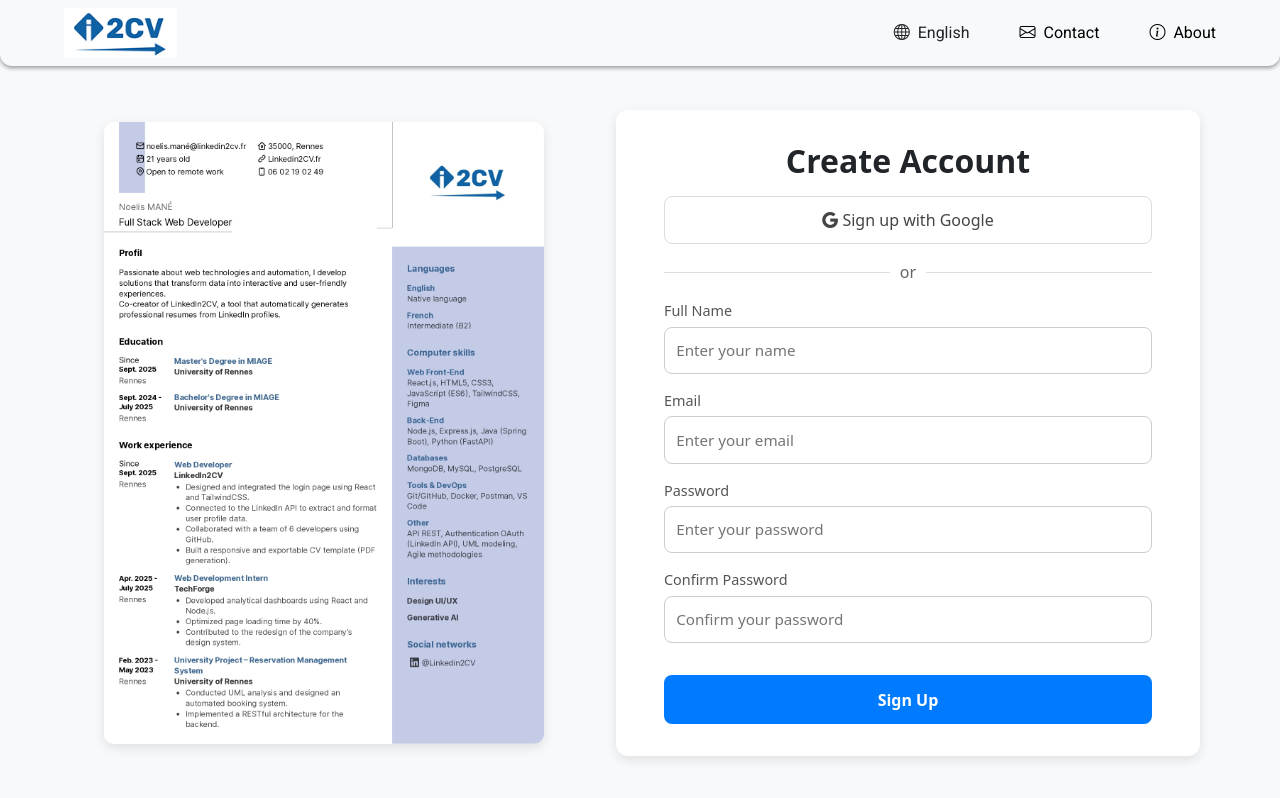
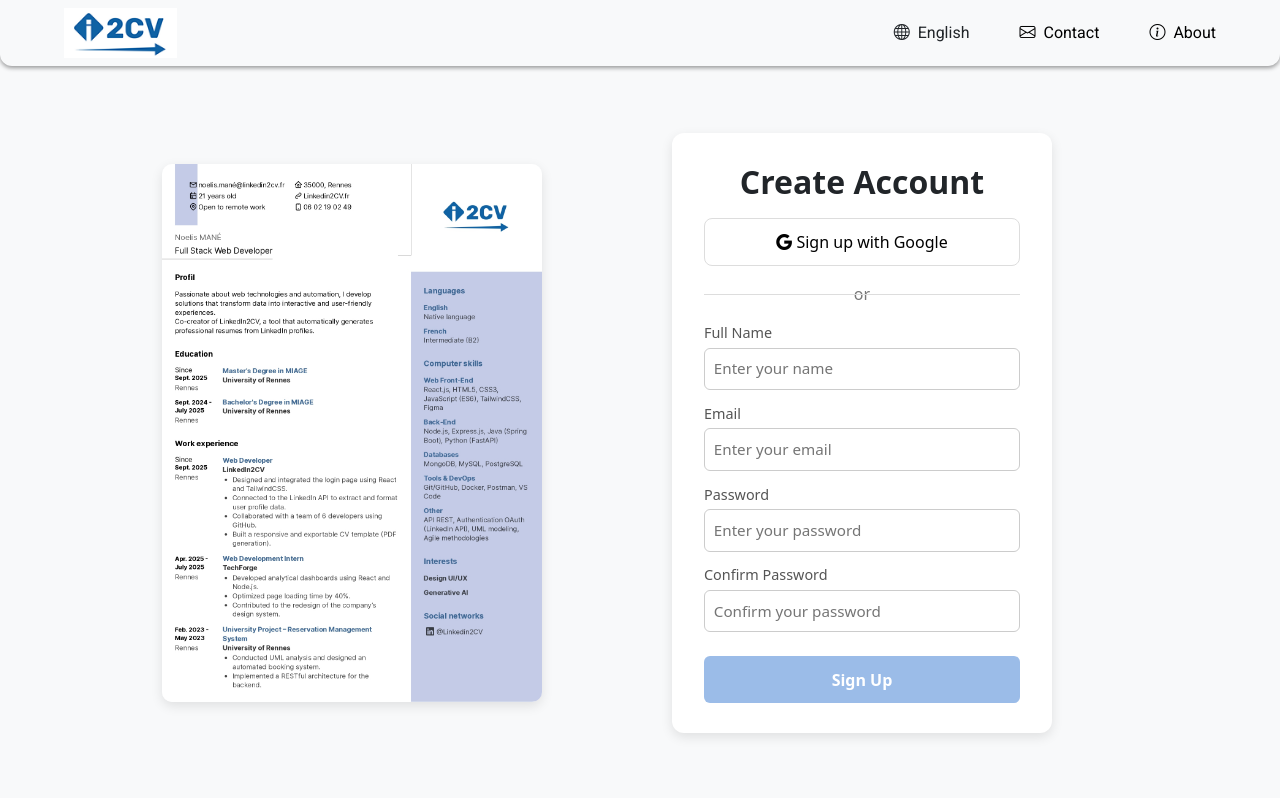
Before and after one commit to Projet-PDL/Frontend, a Vue app: page /register in a window 1280 px wide. Built offline with nearby package versions, Linux system fonts and the light colour scheme; the HTML template or start-up script is replaced by a standard one.

Commit message:
implementation des pages login,creation compte et forgot-password

```diff
--- a/src/router/index.ts
+++ b/src/router/index.ts
@@ -24,6 +24,13 @@ const router = createRouter({
       component: () => import('../views/Login.vue'),
     },
 
+     {
+
+      path: "/forgotpassword",
+      name: "forgotpassword",
+      component: () => import("../views/ForgotPassword.vue")
+    },
+
     {
       path: '/register',
       name: 'Register',
--- /dev/null
+++ b/src/views/ForgotPassword.vue
@@ -0,0 +1,117 @@
+<script setup lang="ts">
+import { RouterLink } from 'vue-router'
+</script>
+
+<template>
+  <div class="forgot-page">
+
+    <div class="forgot-box">
+      <button class="close-btn" @click="$router.push('/login')">
+        ✕
+      </button>
+
+      <h2>Mot de passe oublié ?</h2>
+      <p class="subtitle">
+        Merci de saisir l'adresse e-mail que vous avez utilisée lors de l'inscription
+      </p>
+
+      <form class="forgot-form">
+
+        <label>Adresse e-mail</label>
+        <input type="email" placeholder="moneemail@adresse.fr" />
+
+        <button class="reset-btn">
+          Obtenir un nouveau mot de passe
+        </button>
+
+      </form>
+    </div>
+
+  </div>
+</template>
+
+<style scoped>
+.forgot-page {
+  display: flex;
+  justify-content: center;
+  align-items: center;
+  background: rgba(0,0,0,0.25);
+  backdrop-filter: blur(4px);
+  height: 100vh;
+  padding: 1rem;
+}
+
+.forgot-box {
+  position: relative;
+  width: 450px;
+  background: #fff;
+  padding: 2rem;
+  border-radius: 16px;
+  box-shadow: 0 8px 35px rgba(0,0,0,0.12);
+}
+
+.close-btn {
+  position: absolute;
+  top: 16px;
+  left: 16px;
+  border: none;
+  background: transparent;
+  font-size: 1.1rem;
+  cursor: pointer;
+  color: #333;
+}
+
+h2 {
+  text-align: center;
+  font-weight: 700;
+  font-size: 1.7rem;
+  margin-bottom: .3rem;
+  color: #002a5e;
+}
+
+.subtitle {
+  text-align: center;
+  font-size: .95rem;
+  color: #555;
+  margin-bottom: 1.5rem;
+}
+
+.forgot-form {
+  display: flex;
+  flex-direction: column;
+  gap: 1rem;
+}
+
+label {
+  font-size: .9rem;
+  font-weight: 600;
+  color: #444;
+}
+
+input {
+  padding: .8rem;
+  border-radius: 8px;
+  border: 1px solid #ccc;
+  font-size: .95rem;
+}
+
+input:focus {
+  border-color: #007bff;
+}
+
+.reset-btn {
+  margin-top: .6rem;
+  background: #0056b3;
+  color: #fff;
+  border: none;
+  border-radius: 30px;
+  padding: .85rem;
+  font-weight: 600;
+  cursor: pointer;
+  font-size: .95rem;
+}
+
+.reset-btn:hover {
+  background: #003f8a;
+}
+</style>
--- a/src/views/Login.vue
+++ b/src/views/Login.vue
@@ -1,5 +1,5 @@
 <script setup lang="ts">
-import NavbarLogin from '../components/NavbarLogin.vue'
+
 import Footer from '../components/Footer.vue'
 </script>
 
@@ -40,7 +40,7 @@ import Footer from '../components/Footer.vue'
                 class="form-control"
                 placeholder="Enter your password"
               />
-              <a href="#" class="forgot-link">Forgot password?</a>
+             <RouterLink to="/forgotpassword" class="forgot-link">Forgot password?</RouterLink>
             </div>
 
             <div class="form-check">
@@ -179,4 +179,24 @@ label {
   max-width: 400px;
   width: 100%;
 }
+
+.forgot-link {
+  font-size: .9rem;
+  color: #0056b3;
+  cursor: pointer;
+}
+
+.text-primary {
+  font-size: .9rem;
+  color: #0056b3;
+  cursor: pointer;
+}
+.forgot-link:hover {
+  text-decoration: underline;
+}
+
+.text-primary:hover {
+  text-decoration: underline;
+}
+
 </style>
--- a/src/views/Register.vue
+++ b/src/views/Register.vue
@@ -1,54 +1,109 @@
 <script setup lang="ts">
-import NavbarLogin from '@/components/NavbarLogin.vue'
+import { ref, computed } from "vue";
+import NavbarLogin from "../components/NavbarLogin.vue";
+import Footer from "../components/Footer.vue";
+
+const name = ref("");
+const email = ref("");
+const password = ref("");
+const confirmPassword = ref("");
+
+const errors = ref({
+  name: "",
+  email: "",
+  password: "",
+  confirmPassword: ""
+});
+
+// Email RegEx simple
+const validateEmail = (val: string) =>
+  /\S+@\S+\.\S+/.test(val);
+
+
+// 🔐 Validation live
+const validateForm = () => {
+  errors.value.name = name.value.length < 3 ? "Minimum 3 characters" : "";
+  errors.value.email = !validateEmail(email.value) ? "Invalid email" : "";
+  errors.value.password = password.value.length < 6 ? "Min 6 characters" : "";
+  errors.value.confirmPassword = password.value !== confirmPassword.value
+    ? "Passwords do not match"
+    : "";
+};
+
+// ✅ Form complet validé ?
+const isFormValid = computed(() =>
+  !errors.value.name &&
+  !errors.value.email &&
+  !errors.value.password &&
+  !errors.value.confirmPassword &&
+  name.value &&
+  email.value &&
+  password.value &&
+  confirmPassword.value
+);
+
+const handleSignup = () => {
+  validateForm();
+  if (!isFormValid.value) return;
+
+  alert("✅ Account created successfully!");
+};
 </script>
+
 
 <template>
   <div class="register-page">
     <NavbarLogin />
 
     <div class="register-container">
-      <!-- Côté gauche : image du CV -->
+
+      <!-- CV Preview -->
       <div class="cv-preview">
+        <!-- Remplace l'image si besoin -->
         <img src="../assets/images/CV/CV_Login_EN.jpg" alt="CV_Login_EN" />
       </div>
 
-      <!-- Côté droit : formulaire d'inscription -->
+      <!-- Signup Form -->
       <div class="register-form-container">
         <h2>Create Account</h2>
 
-        <!-- Bouton Google -->
         <button class="google-btn">
           <i class="bi bi-google"></i> Sign up with Google
         </button>
 
-        <div class="divider">
-          <span>or</span>
-        </div>
+        <div class="divider"><span>or</span></div>
 
-        <form class="register-form">
+        <form class="register-form" @submit.prevent="handleSignup" @input="validateForm">
+
   <div class="form-group">
-            <label for="name">Full Name</label>
-            <input type="text" id="name" placeholder="Enter your name" />
+    <label>Full Name</label>
+    <input v-model="name" type="text" placeholder="Enter your name" />
+    <small v-if="errors.name" class="error">{{ errors.name }}</small>
   </div>
 
   <div class="form-group">
-            <label for="email">Email</label>
-            <input type="email" id="email" placeholder="Enter your email" />
+    <label>Email</label>
+    <input v-model="email" type="email" placeholder="Enter your email" />
+    <small v-if="errors.email" class="error">{{ errors.email }}</small>
   </div>
 
   <div class="form-group">
-            <label for="password">Password</label>
-            <input type="password" id="password" placeholder="Enter your password" />
+    <label>Password</label>
+    <input v-model="password" type="password" placeholder="Enter your password" />
+    <small v-if="errors.password" class="error">{{ errors.password }}</small>
   </div>
 
   <div class="form-group">
-            <label for="confirm">Confirm Password</label>
-            <input type="password" id="confirm" placeholder="Confirm your password" />
+    <label>Confirm Password</label>
+    <input v-model="confirmPassword" type="password" placeholder="Confirm your password" />
+    <small v-if="errors.confirmPassword" class="error">{{ errors.confirmPassword }}</small>
   </div>
 
-          <button type="submit" class="signup-btn">Sign Up</button>
+  <button class="signup-btn" :disabled="!isFormValid">Sign Up</button>
 </form>
+
       </div>
+
     </div>
   </div>
 </template>
@@ -61,15 +116,21 @@ import NavbarLogin from '@/components/NavbarLogin.vue'
   background-color: #f8f9fa;
 }
 
+/* MAIN LAYOUT */
 .register-container {
   display: flex;
   justify-content: center;
   align-items: center;
+  padding: 2rem 3rem; /* Réduit */
   flex: 1;
-  padding: 2rem 5rem;
-  gap: 3rem;
+  gap: 1rem; /* Réduit l'espace entre CV et form */
+  max-width: 1100px;
+  margin: 2 auto;
+
 }
 
+
+/* CV PREVIEW LEFT */
 .cv-preview {
   flex: 1;
   display: flex;
@@ -78,42 +139,43 @@ import NavbarLogin from '@/components/NavbarLogin.vue'
 }
 
 .cv-preview img {
-  width: 90%;
-  max-width: 450px;
+  width: 80%;
+  max-width: 380px;
   border-radius: 10px;
-  box-shadow: 0 4px 12px rgba(0, 0, 0, 0.1);
+  box-shadow: 0 4px 12px rgba(0,0,0,0.1);
 }
 
+/* FORM RIGHT */
 .register-form-container {
-  flex: 1;
-  background: #fff;
-  padding: 2rem 3rem;
+  width: 380px;
+  background: white;
+  padding: 1.9rem 2rem;
   border-radius: 12px;
-  box-shadow: 0 4px 12px rgba(0, 0, 0, 0.1);
+  box-shadow: 0 4px 12px rgba(0,0,0,0.1);
 }
 
 .register-form-container h2 {
-  font-weight: 600;
   text-align: center;
+  font-weight: 700;
   margin-bottom: 1rem;
 }
 
+/* GOOGLE BUTTON */
 .google-btn {
   width: 100%;
-  background: #fff;
+  padding: .7rem;
+  border-radius: 8px;
   border: 1px solid #ddd;
-  color: #444;
   font-weight: 500;
-  border-radius: 8px;
-  padding: 0.7rem;
   cursor: pointer;
-  transition: 0.2s;
+  background: white;
 }
 
 .google-btn:hover {
-  background-color: #f3f3f3;
+  background: #f3f3f3;
 }
 
+/* DIVIDER */
 .divider {
   text-align: center;
   margin: 1rem 0;
@@ -123,9 +185,7 @@ import NavbarLogin from '@/components/NavbarLogin.vue'
 .divider span {
   background: white;
   padding: 0 10px;
-  position: relative;
-  z-index: 2;
-  color: #666;
+  color: #777;
 }
 
 .divider::before {
@@ -136,13 +196,13 @@ import NavbarLogin from '@/components/NavbarLogin.vue'
   background: #ddd;
   top: 50%;
   left: 0;
-  z-index: 1;
 }
 
+/* FORM FIELDS */
 .register-form {
   display: flex;
   flex-direction: column;
-  gap: 1rem;
+  gap: 0.8rem;
 }
 
 .form-group {
@@ -151,39 +211,79 @@ import NavbarLogin from '@/components/NavbarLogin.vue'
 }
 
 .form-group label {
-  font-size: 0.9rem;
+  font-size: .9rem;
+  margin-bottom: .25rem;
   color: #555;
-  margin-bottom: 0.3rem;
 }
 
 .form-group input {
-  padding: 0.7rem;
+  padding: .55rem;
+  border-radius: 6px;
   border: 1px solid #ccc;
-  border-radius: 8px;
-  outline: none;
-  font-size: 0.95rem;
-  transition: 0.2s;
+  transition: .2s;
+  font-size: .95rem;
 }
 
 .form-group input:focus {
   border-color: #007bff;
 }
 
+/* SIGN UP BUTTON */
 .signup-btn {
-  margin-top: 1rem;
+  margin-top: .7rem;
   width: 100%;
-  padding: 0.8rem;
-  background-color: #007bff;
+  padding: .7rem;
+  background: #007bff;
+  color: white;
   border: none;
-  border-radius: 8px;
-  color: white;
   font-weight: 600;
-  font-size: 1rem;
+  border-radius: 6px;
   cursor: pointer;
-  transition: 0.2s;
 }
 
 .signup-btn:hover {
-  background-color: #0056b3;
+  background: #0056b3;
+}
+
+.error {
+  color: #d9534f;
+  font-size: 0.8rem;
+  margin-top: 2px;
+}
+
+/* Disable button when invalid */
+.signup-btn:disabled {
+  background: #9bbce8;
+  cursor: not-allowed;
+}
+
+/* Fade In Animation */
+.register-form-container {
+  animation: fadeIn .7s ease;
+}
+
+@keyframes fadeIn {
+  from { opacity: 0; transform: translateY(15px); }
+  to { opacity: 1; transform: translateY(0); }
+}
+
+
+/* RESPONSIVE */
+@media (max-width: 900px) {
+  .register-container {
+    flex-direction: column;
+    padding: 2rem;
+  }
+
+  .cv-preview img {
+    width: 75%;
+    max-width: 300px;
+    margin-bottom: 1.5rem;
+  }
+
+  .register-form-container {
+    width: 100%;
+    max-width: 380px;
+  }
 }
 </style>
```
Lines whose indentation alone changed are shown as unchanged.
